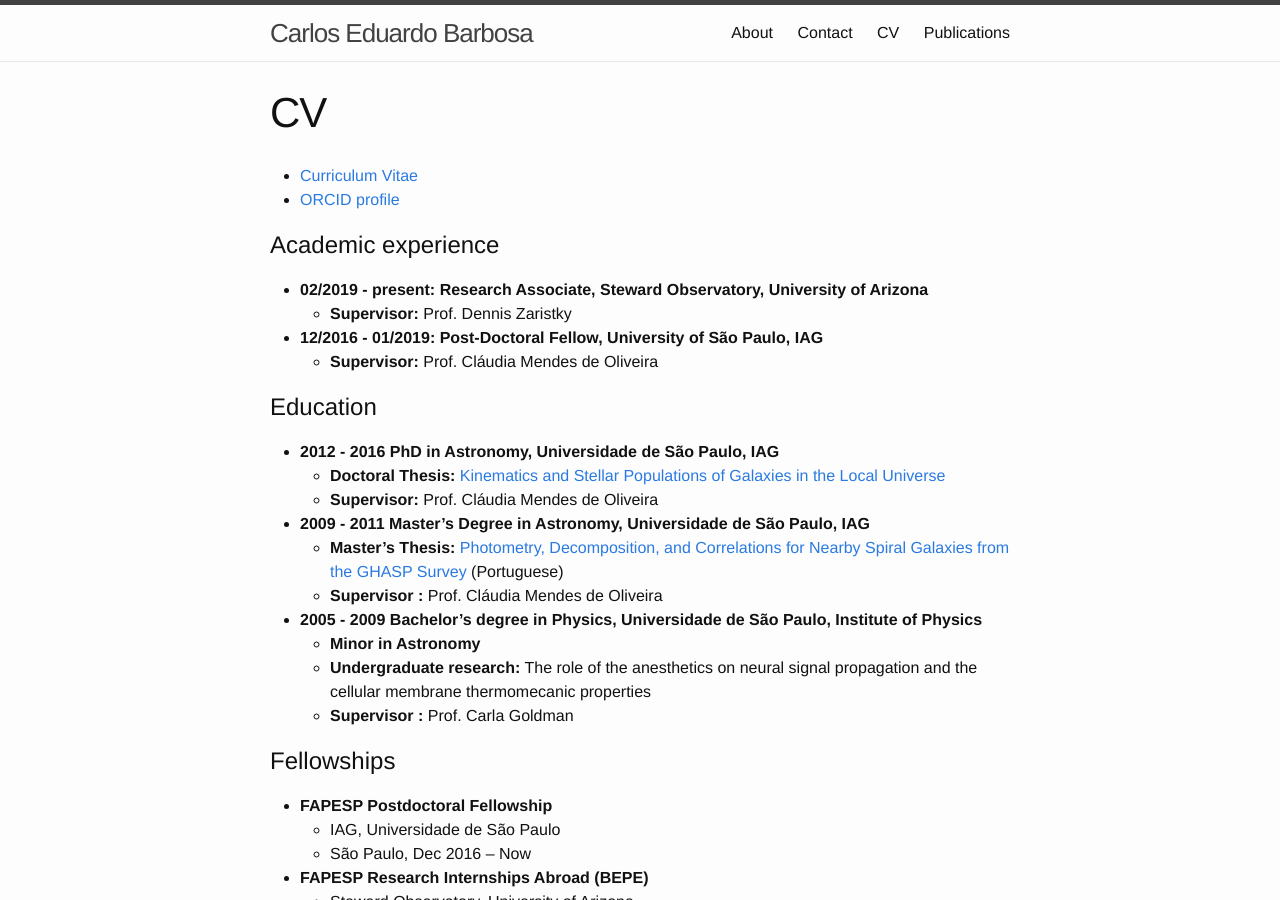
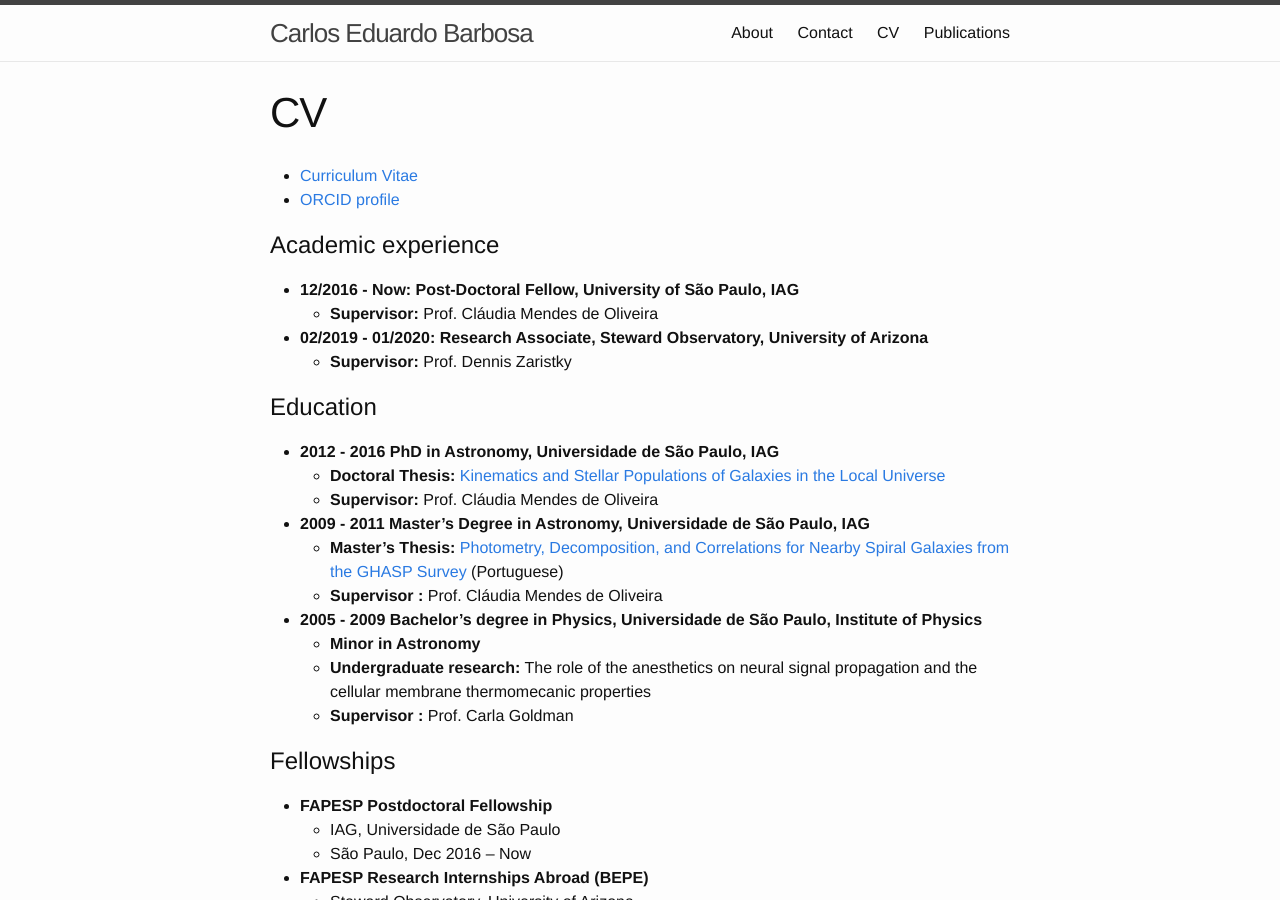
Before and after one commit to cebarbosa/cebarbosa.github.io, a Jekyll site: the page built from cv.md, in a window 1280 px wide and 900 px high. Built offline with Jekyll 4.4.1, drawn with Linux system fonts in a browser that asks for light colours.

```diff
--- a/cv.md
+++ b/cv.md
@@ -8,11 +8,12 @@ title: "CV"
 
 Academic experience
 ======
-* **02/2019 - present: Research Associate, Steward Observatory, University of Arizona**
+
+* **12/2016 - Now: Post-Doctoral Fellow, University of São Paulo, IAG**
+    * **Supervisor:** Prof. Cláudia Mendes de Oliveira
+
+* **02/2019 - 01/2020: Research Associate, Steward Observatory, University of Arizona**
     * **Supervisor:** Prof. Dennis Zaristky
-
-* **12/2016 - 01/2019: Post-Doctoral Fellow, University of São Paulo, IAG**
-    * **Supervisor:** Prof. Cláudia Mendes de Oliveira
 
 Education
 ======
```
Also changed, not shown: publications.md (+1 -1 lines), 1 other file.
